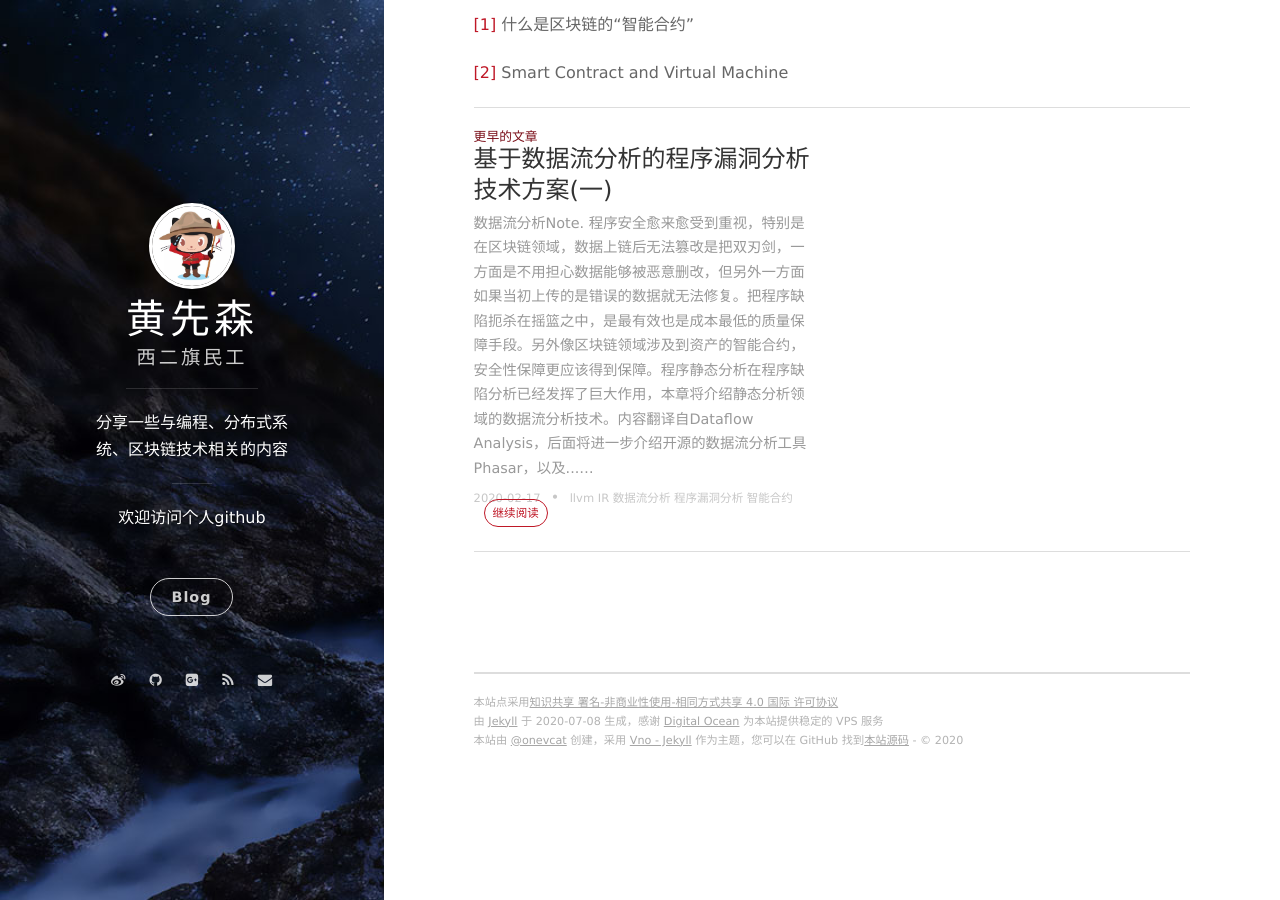
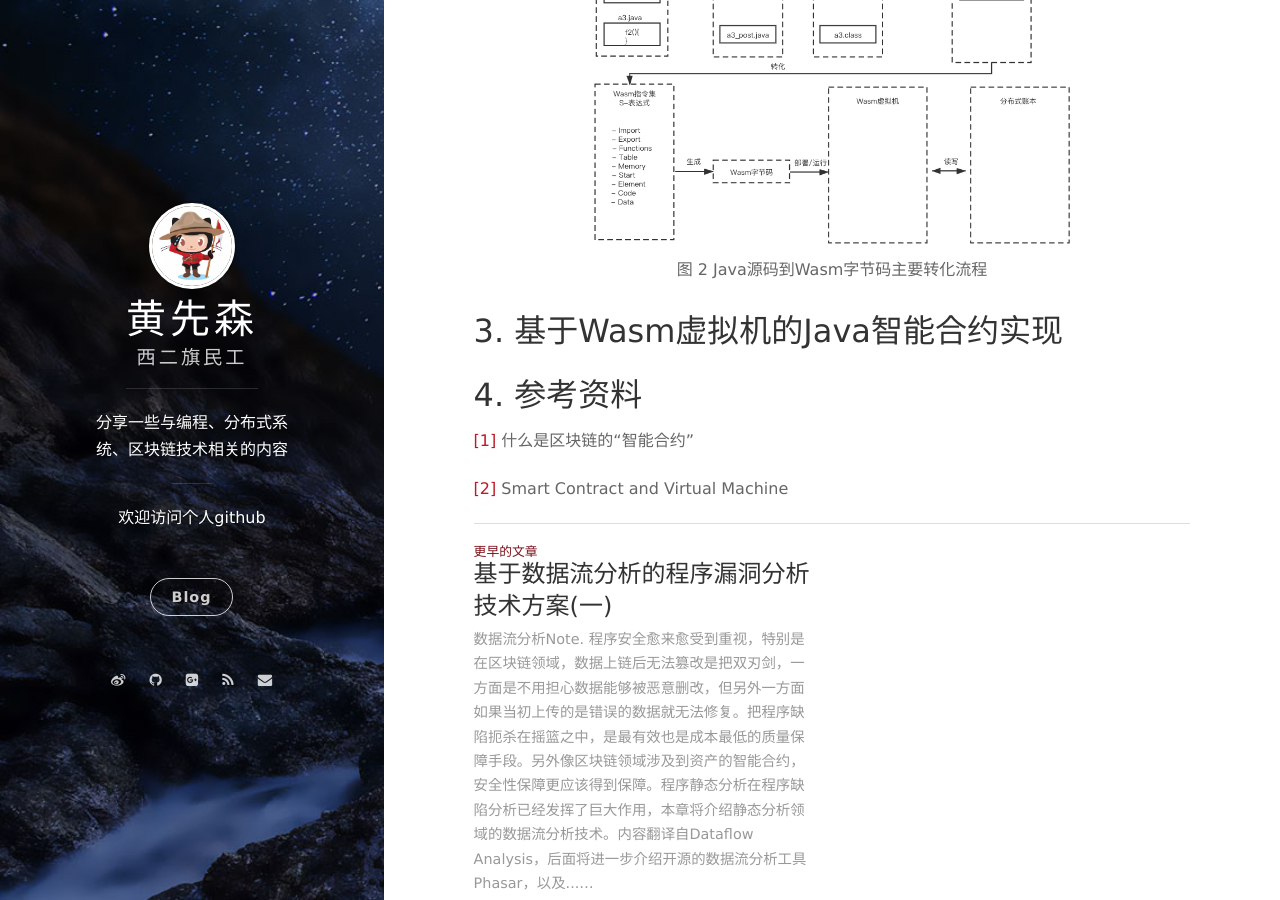
Before and after one commit to berryjam/berryjam.github.io, a Jekyll site: the page built from _posts/2020-07-06-Java智能合约实现探索.md, in a window 1280 px wide and 900 px high, scrolled down 1900 px. Built offline with Jekyll 4.4.1, drawn with Linux system fonts in a browser that asks for light colours; nearby versions of some CDN libraries; comment, search, counter and statistics services are not loaded.

Commit message:
Update 2020-07-06-Java智能合约实现探索.md

```diff
--- a/_posts/2020-07-06-Java智能合约实现探索.md
+++ b/_posts/2020-07-06-Java智能合约实现探索.md
@@ -47,6 +47,13 @@ native方式：就是在区块链节点上分别运行原生的可执行文件
 
 ## 2. Java字节码到Wasm字节码转化过程
 
+<div align="center">
+<img src="https://github.com/berryjam/berryjam.github.io/blob/master/image/2020-07-06/java_bytecode_to_wasm_bytecode.png?raw=true" height="70%" width="70%">
+</div>
+
+<p align="center">
+  <b>图 2 Java源码到Wasm字节码主要转化流程</b><br>
+</p>
 
 
 ## 3. 基于Wasm虚拟机的Java智能合约实现
```
